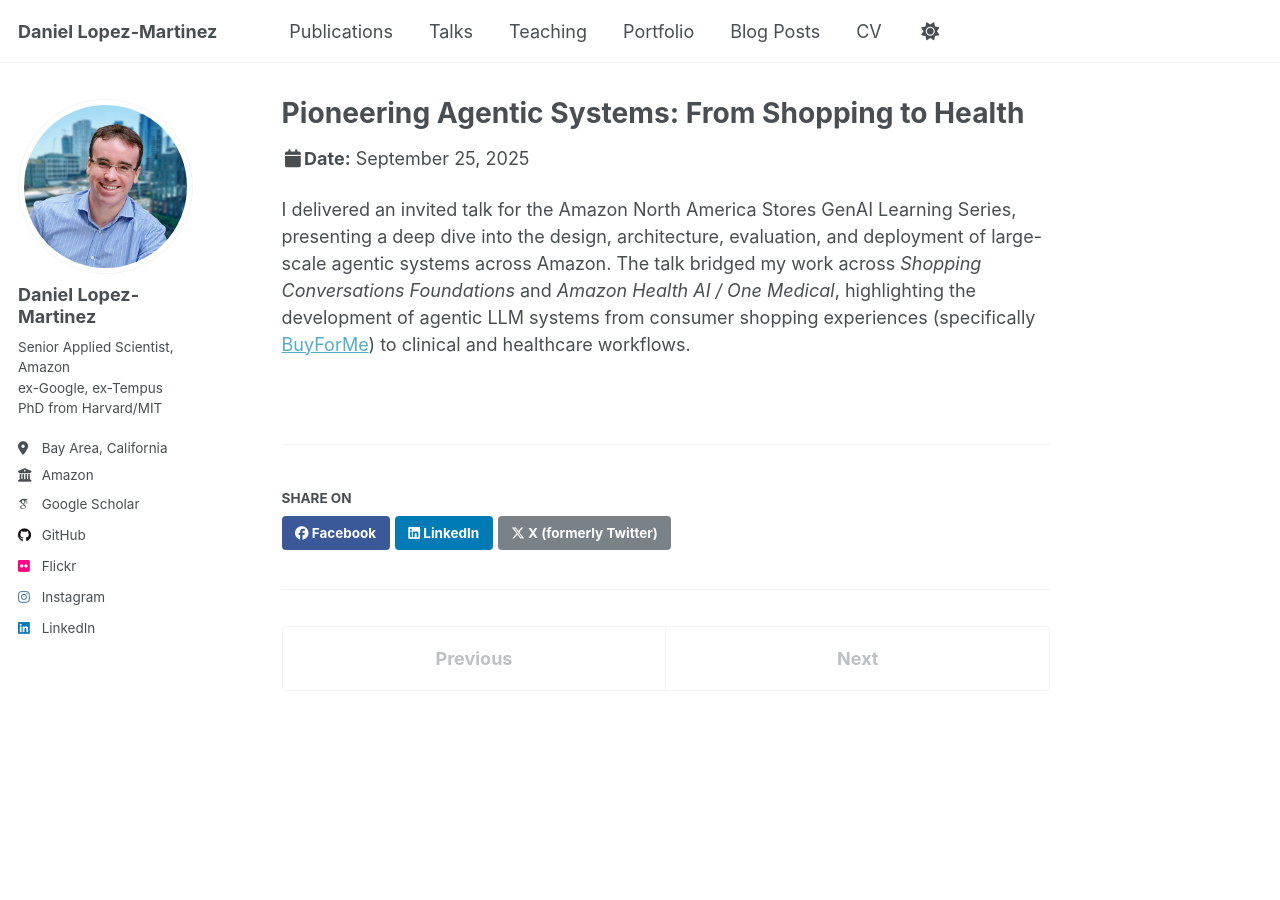
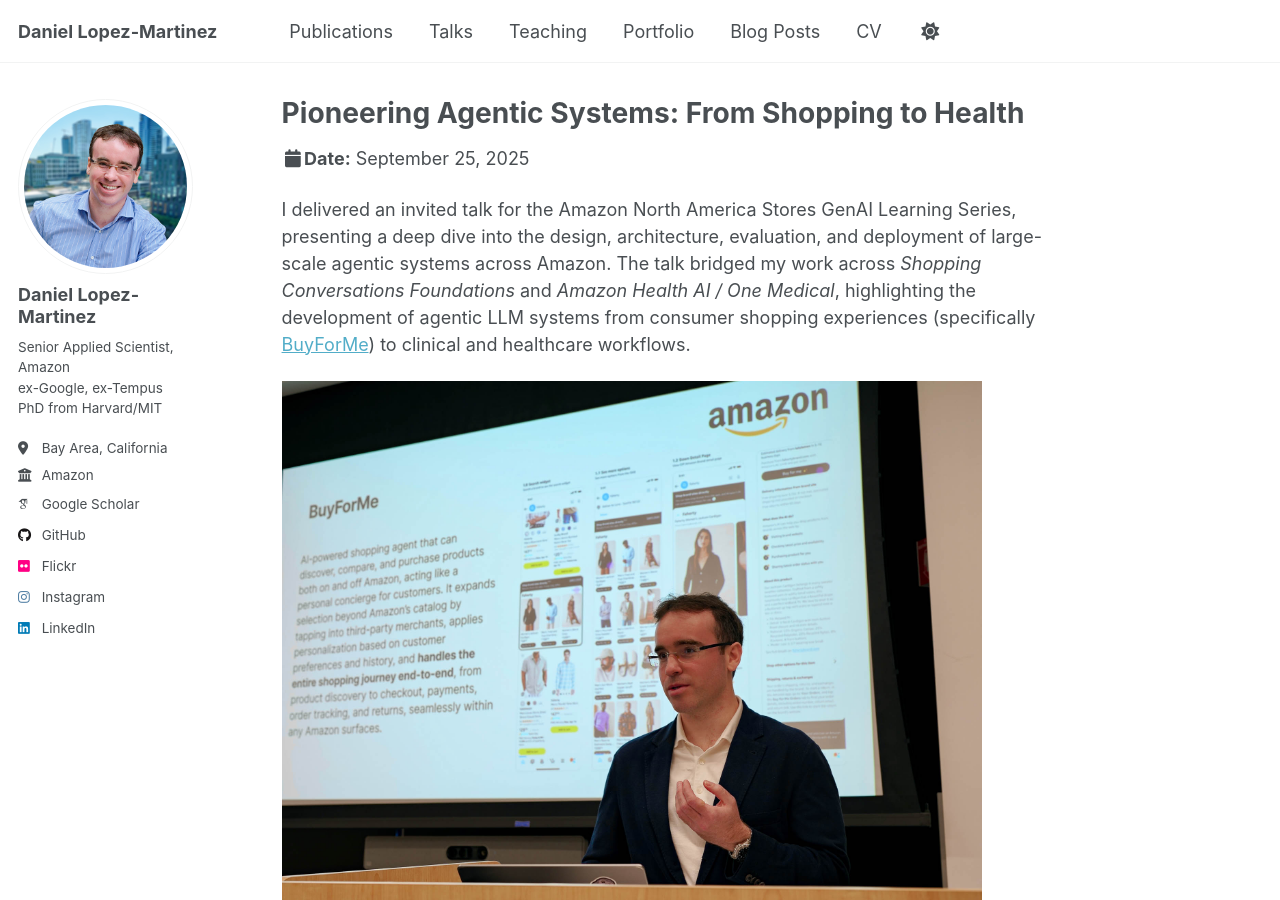
Before and after one commit to daniel-lopezmartinez/daniel-lopezmartinez.github.io, a Jekyll site: the page built from _talks/2025-09-25-amazon-nas-genai-series.md, in a window 1280 px wide and 900 px high. Built offline with Jekyll 4.4.1, drawn with Linux system fonts in a browser that asks for light colours; some web fonts are replaced; a script that is not in the unit is left out.

Commit message:
added image

```diff
--- a/_talks/2025-09-25-amazon-nas-genai-series.md
+++ b/_talks/2025-09-25-amazon-nas-genai-series.md
@@ -6,6 +6,9 @@ permalink: /talks/2025-09-25-amazon-nas-genai-series
 venue: "Amazon NAS GenAI Learning Series"
 date: 2025-09-25
 location: "Sunnyvale, CA, USA (virtual session)"
+image: /images/blog/2025-09-25-genai-learning-series.jpg
 ---
 
 I delivered an invited talk for the Amazon North America Stores GenAI Learning Series, presenting a deep dive into the design, architecture, evaluation, and deployment of large-scale agentic systems across Amazon. The talk bridged my work across _Shopping Conversations Foundations_ and _Amazon Health AI / One Medical_, highlighting the development of agentic LLM systems from consumer shopping experiences (specifically [BuyForMe](https://www.aboutamazon.com/news/retail/amazon-shopping-app-buy-for-me-brands)) to clinical and healthcare workflows.
+
+<img src='/images/blog/2025-09-25-genai-learning-series.jpg' width="700" height="400" alt="Daniel Lopez-Martinez at a podium presenting on agentic AI systems at the Amazon North America Stores GenAI Learning Series. The slide behind him shows his work on Buy for Me, an agentic computer use model for shopping.">
```
